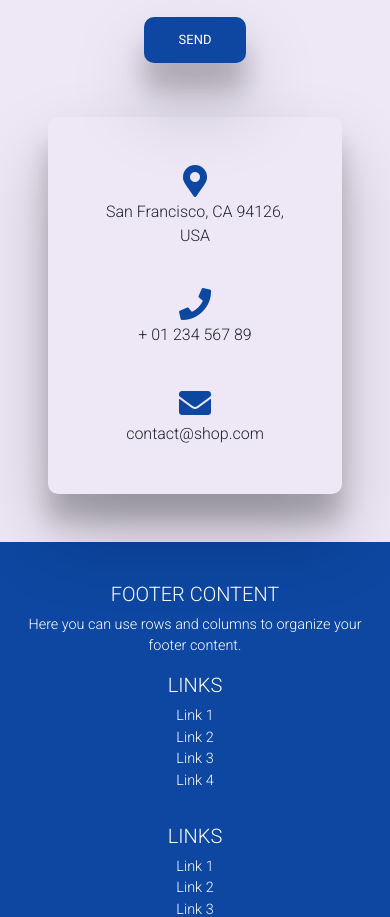
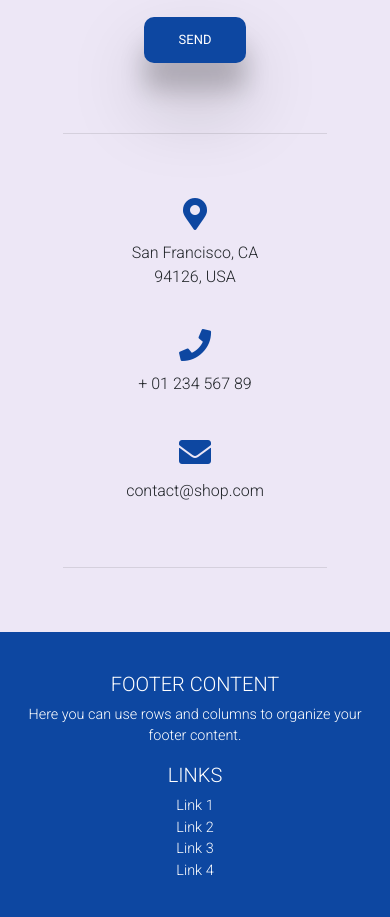
Before and after one commit to dspwebstudio/lionsdev1, a plain HTML site: page index.html in a window 390 px wide. Shown: the part 2191-3108 px from the top of the page. Drawn offline with nearby package versions, Linux system fonts and the light colour scheme; files that its build step writes are made by us from their sources.

Commit message:
animations deleted

```diff
--- a/index.html
+++ b/index.html
@@ -271,25 +271,27 @@
                     </div>
                     <!--Grid column-->
 
-                    <!--Grid column-->
-                    <div class="col-md-3 text-center z-depth-5 flex-center p-5 rounded">
+                </div>
+                <!-- Contact Information-->
+                <hr>
+                <div class="col-md-3 text-center flex-center p-5">
                     <ul class="list-unstyled mb-0">
                         <li><i class="fas fa-map-marker-alt fa-2x text-theme"></i>
-                                <p>San Francisco, CA 94126, USA</p>
+                            <p class="mt-2">San Francisco, CA 94126, USA</p>
                         </li>
 
                         <li><i class="fas fa-phone mt-4 fa-2x text-theme"></i>
-                                <p>+ 01 234 567 89</p>
+                            <p class="mt-2">+ 01 234 567 89</p>
                         </li>
 
                         <li><i class="fas fa-envelope mt-4 fa-2x text-theme"></i>
-                                <p>contact@shop.com</p>
+                            <p class="mt-2">contact@shop.com</p>
                         </li>
                     </ul>
                 </div>
-                    <!--Grid column-->
+                <hr>
+                <!-- ./Contact Information-->
 
-                </div>
 
             </div>
             <!--Section: Contact v.2-->
```
Also changed, not shown: quienes-somos.html (+2 -2 lines), servicios.html (+1 -1 lines). Lines whose indentation alone changed are shown as unchanged.
